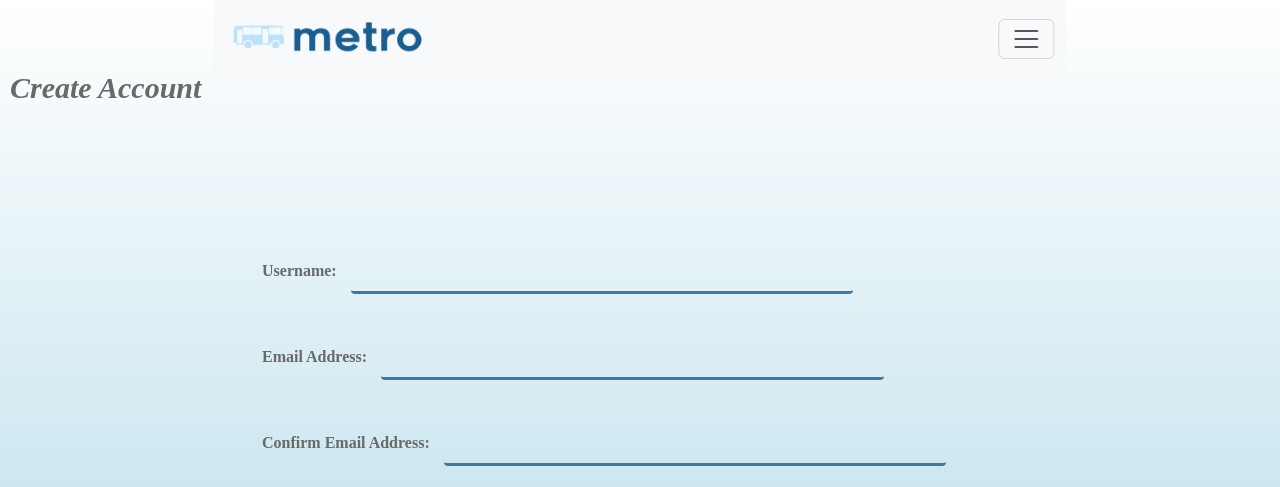
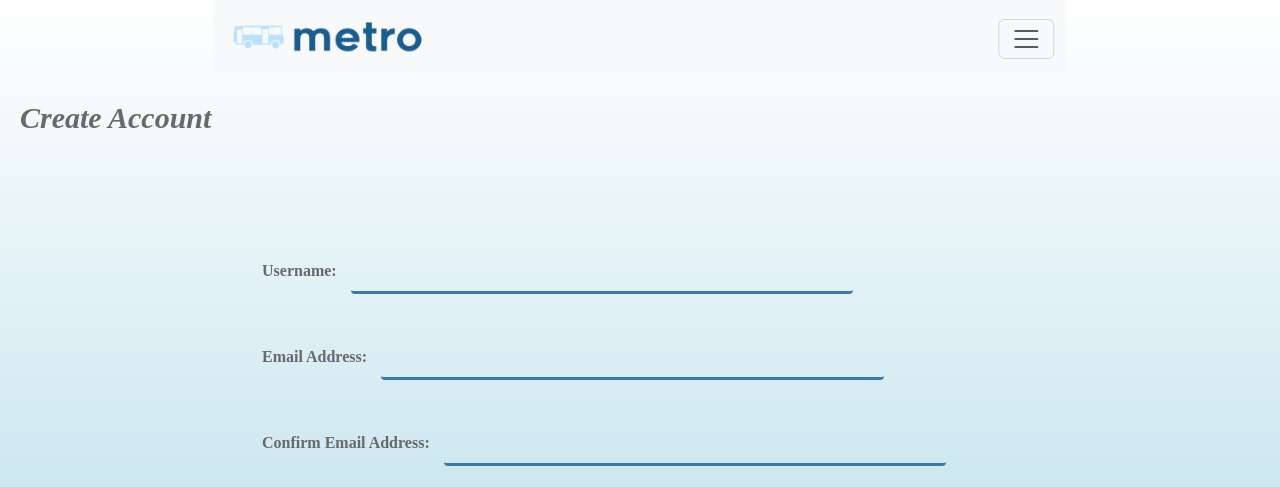
Before and after one commit to nicki-choo/CS203_MetroApp, a Flask app: page /register in a window 1280 px wide; the page is wider, and only the part inside the window is pictured. Shown: the top 487 px of that part. Run offline with Flask 3, Linux system fonts and the light colour scheme.

Commit message:
flash messages functional, currently cleaning up register page

```diff
--- a/static/styles.css
+++ b/static/styles.css
@@ -106,8 +106,8 @@ background: linear-gradient(180deg, rgba(216, 235, 232, 0) 50%, #D8EBE8 100%);
 position: absolute;
 width: 91px;
 height: 16px;
-left: 10px;
-top: 80px;
+left: 20px;
+top: 110px;
 
     font-family: "PT Sans", serif;
 font-style: italic ;
```
